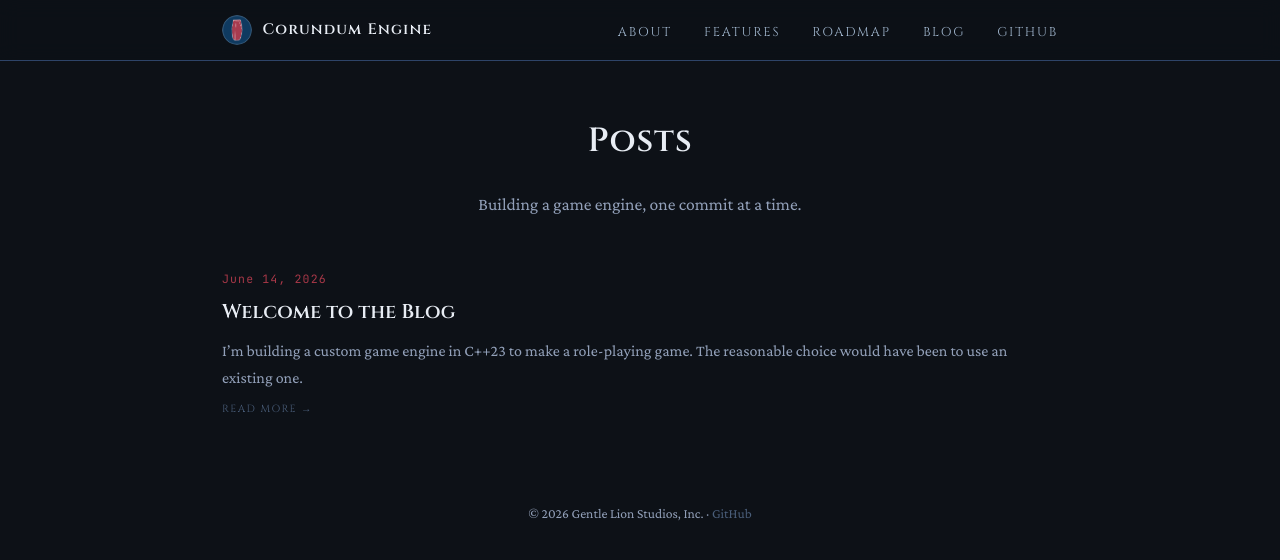
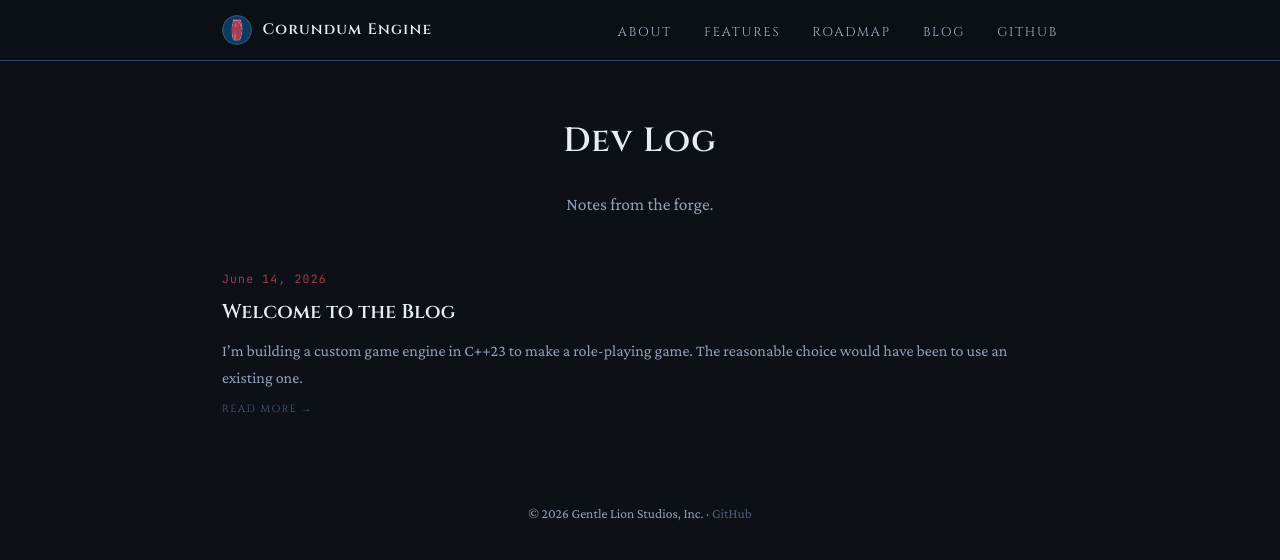
Before and after one commit to corundumengine/corundumengine.github.io, a Jekyll site: the page built from blog.html, in a window 1280 px wide. Shown: the top 560 px of the page. Built offline with Jekyll 4.4.1, drawn with Linux system fonts in a browser that asks for light colours.

Commit message:
Update blog.html

```diff
--- a/blog.html
+++ b/blog.html
@@ -5,8 +5,8 @@ title: Blog
 
 <section class="post">
   <div class="container">
-    <h2 class="section-title">Posts</h2>
-    <p class="section-body">Building a game engine, one commit at a time.</p>
+    <h2 class="section-title">Dev Log</h2>
+    <p class="section-body">Notes from the forge.</p>
     <div class="blog-list">
       {% for post in site.posts %}
       <div class="blog-preview">
```
